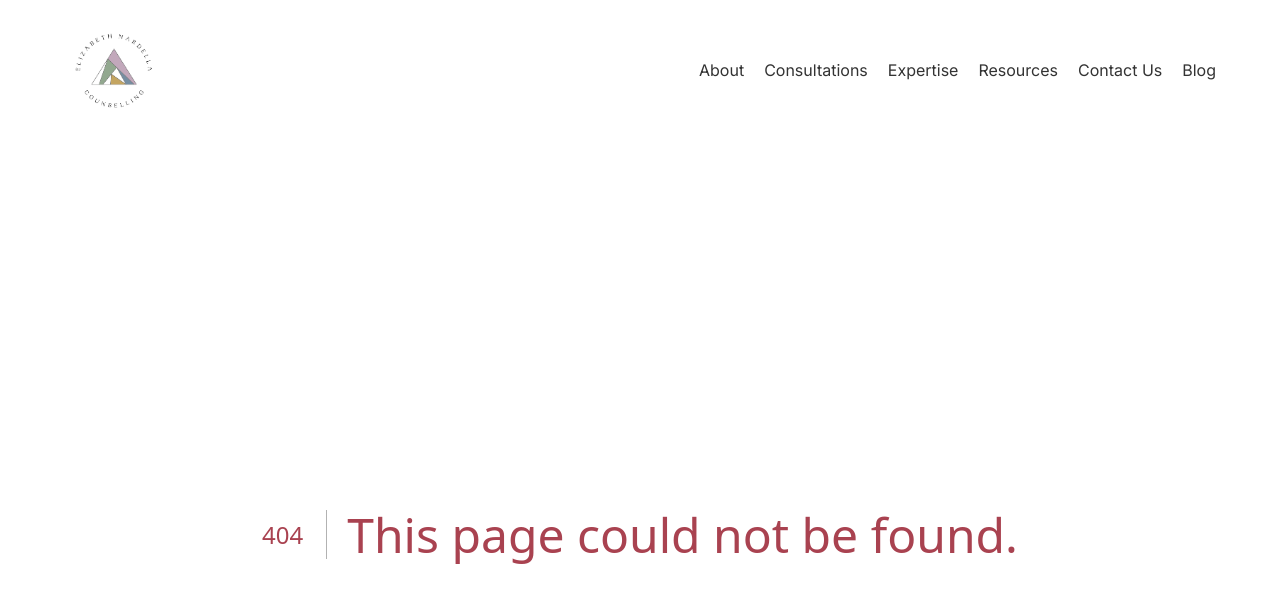
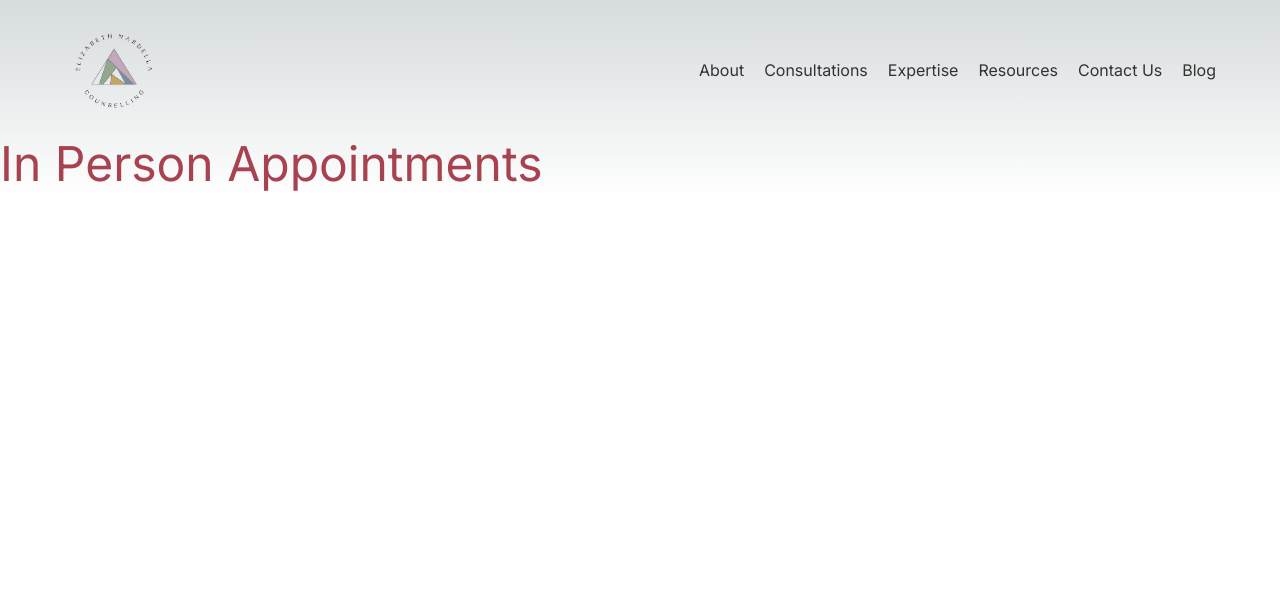
Before and after one commit to FilipaMerino/elizabethnardella, a Next.js app: page /consultations/inPersonAppointments in a window 1280 px wide. Before the commit this address had no page. Shown: the top 602 px of the page. Built offline with nearby package versions, Linux system fonts and the light colour scheme.

Commit message:
new page for in person appointments

```diff
--- /dev/null
+++ b/app/consultations/inPersonAppointments/page.tsx
@@ -0,0 +1,4 @@
+const InPersonAppointments = () => {
+	return <h2>In Person Appointments</h2>;
+};
+export default InPersonAppointments;
```
